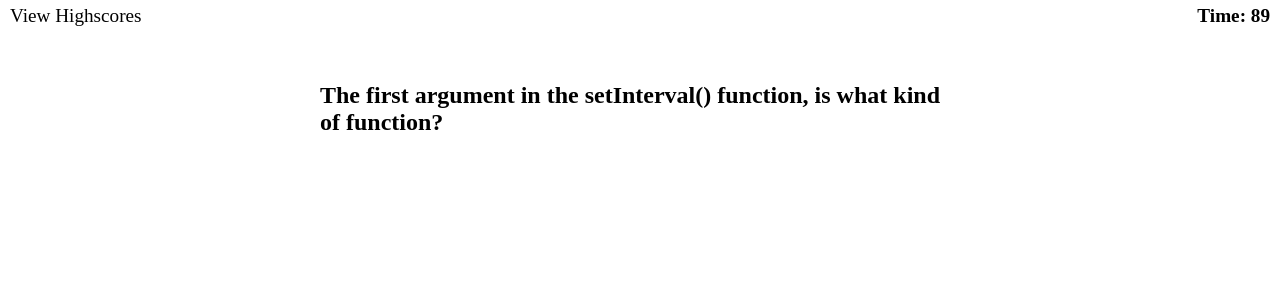
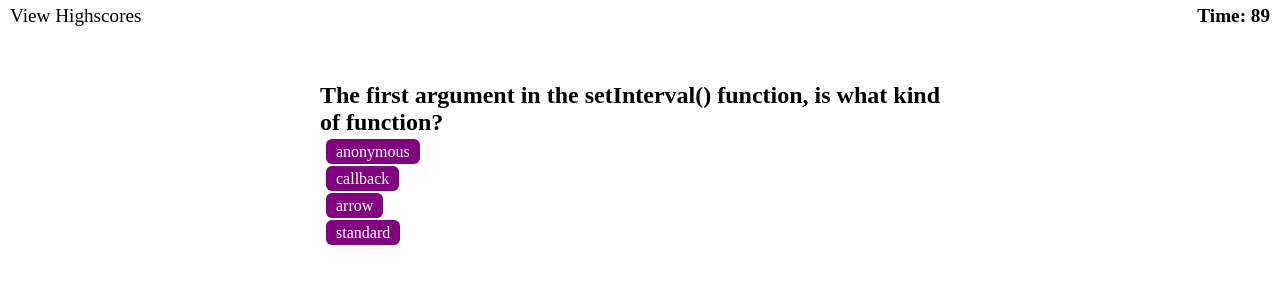
Before and after one commit to zachshouts/coding-quiz, a plain HTML site: page index.html in a window 1280 px wide. Both pictures are taken after a click on the button "Start". Drawn offline with Linux system fonts and the light colour scheme.

Commit message:
Updated script.js to create and add an ordered list to the page for the answers

```diff
--- a/assets/js/script.js
+++ b/assets/js/script.js
@@ -1,6 +1,7 @@
 const timerPara = document.getElementById("timer");
 const highscoresLink = document.getElementById("highscores");
-const questionH1 = document.querySelector("section h1");
+const quiz = document.getElementById("quiz");
+const questionH1 = document.querySelector("#quiz h1");
 const startBtn = document.getElementById("startBtn");
 
 
@@ -14,7 +15,8 @@ let timer = 90;
 let score = 0;
 let currentIndex = 0;
 
-startBtn.addEventListener("click", function() {
+startBtn.addEventListener("click", function(e) {
+    e.stopPropagation();
     setQuiz();
     const timerInterval = setInterval(function(){
         if (timer >= 0) {
@@ -29,24 +31,54 @@ startBtn.addEventListener("click", function() {
 
 function setQuiz() {
     document.querySelector("body").style.textAlign = "left";
-    document.querySelector("section p").remove();
+    document.querySelector("#quiz p").remove();
     startBtn.remove();
     createAnswerList();
-    displayNextQuestion();
 }
 
 function createAnswerList() {
     var answerList = document.createElement("ol");
+    answerList.setAttribute("id", "answers");
+    quiz.appendChild(answerList);
     var ans1 = document.createElement("li");
+    ans1.setAttribute("id", "ans1");
     var ans2 = document.createElement("li");
+    ans2.setAttribute("id", "ans2");
     var ans3 = document.createElement("li");
     var ans4 = document.createElement("li");
+    answerList.append(ans1, ans2, ans3, ans4);
+
+    answerList.setAttribute("style", "list-style: none;");
+
+    const liArray = document.querySelectorAll("#answers li");
+    for (let i = 0; i < liArray.length; i++) {
+        liArray[i].setAttribute("style", "margin: 5px auto; color: white; padding: 2px 6px; border-radius: 6px; align-content: flex-start;");
+    }
+
+    displayNextQuestion();
 }
+
 
 function displayNextQuestion() {
     questionH1.textContent = questionSet[currentIndex].question;
+    const ansHolders = document.querySelectorAll("#quiz li");
+    for (let i = 0; i < ansHolders.length; i++) {
+        if (questionSet[currentIndex].answer === questionSet[currentIndex][`option${i+1}`]) {
+            ansHolders[i].innerHTML = `<span style="background-color: purple; padding: 4px 10px; border-radius: 6px;">${questionSet[currentIndex][`option${i+1}`]}</span`;
+            ansHolders[i].setAttribute("data-correct", "true");
+        } else {
+            ansHolders[i].innerHTML = `<span style="background-color: purple; padding: 4px 10px; border-radius: 6px;">${questionSet[currentIndex][`option${i+1}`]}</span`;
+            ansHolders[i].setAttribute("data-correct", "false");
+        }
+
+    }
 }
 
+
+
+quiz.addEventListener("click", function(e) {
+    console.log(e.target);
+});
 
 let displayScores = () => console.log("here");
 
--- a/index.html
+++ b/index.html
@@ -13,7 +13,7 @@
         <p id="timer">Time: 0</p>
     </header>
 
-    <section>
+    <section id="quiz">
         <h1>Coding Quiz Challenge</h1>
         <p>Answer all the questions in the given time. All questions are multiple choice. If you select the wrong answer, 10 seconds will be subtracted from the time.</p>
         <button type="button" id="startBtn">Start</button>
```
